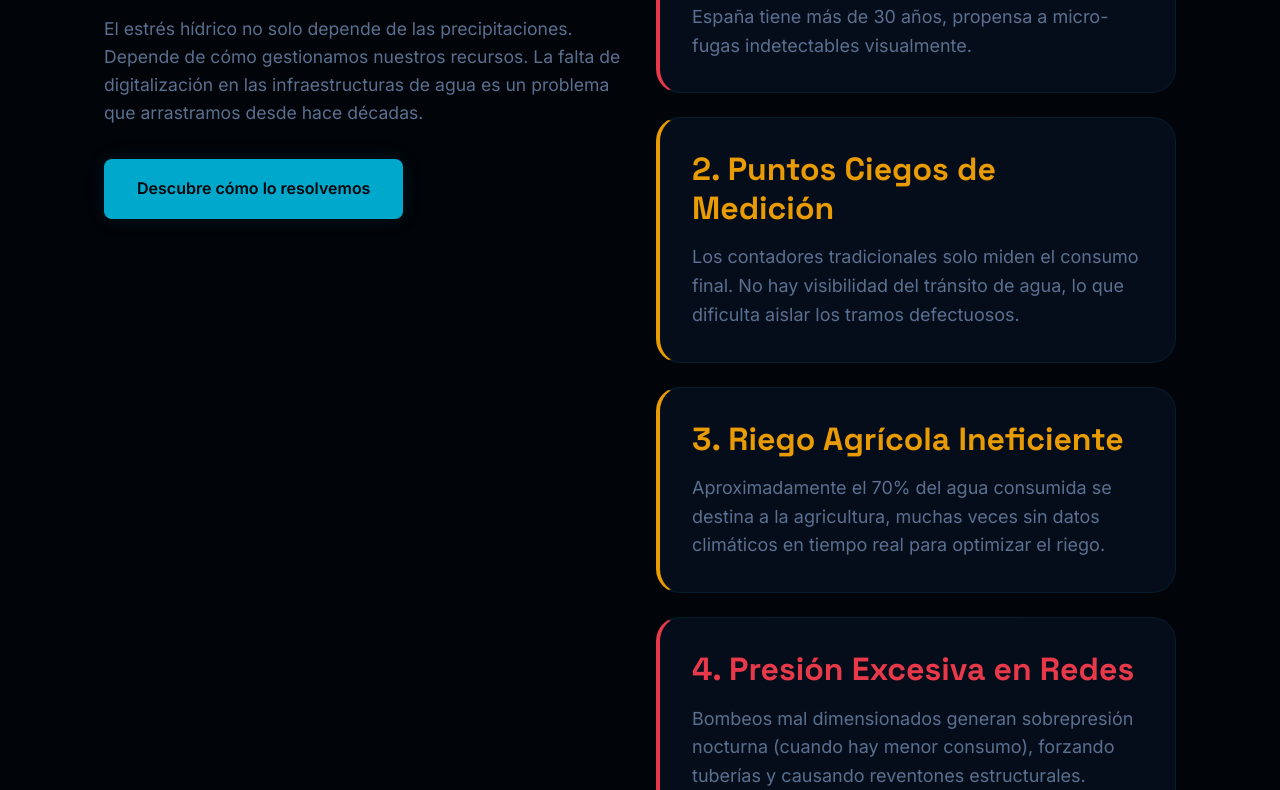
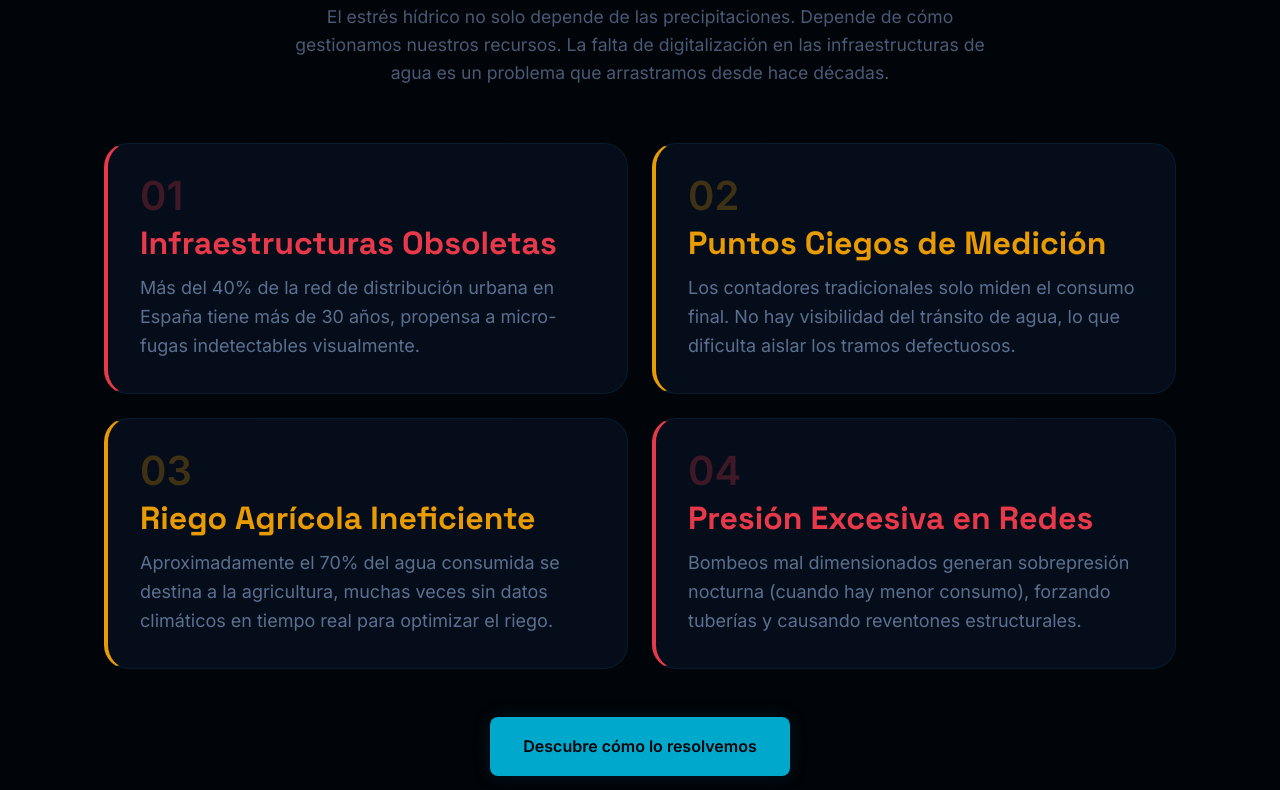
Before and after one commit to torneopadeluclesbautizo-alt/hackathon, a plain HTML site: page problema.html in a window 1280 px wide. Shown: the part 804-1594 px from the top of the page. Drawn offline with Linux system fonts and the light colour scheme.

Commit message:
Add files via upload

```diff
--- a/problema.html
+++ b/problema.html
@@ -43,36 +43,52 @@
   </section>
 
   <!-- CAUSAS -->
-  <section class="section">
-    <div class="container">
-      <div class="grid-2">
-        <div class="fade-up">
-          <h2 style="font-size: 2.5rem; margin-bottom: 2rem;">4 Causas principales de la pérdida de agua</h2>
-          <p style="font-size: 1.1rem; margin-bottom: 2rem;">El estrés hídrico no solo depende de las precipitaciones. Depende de cómo gestionamos nuestros recursos. La falta de digitalización en las infraestructuras de agua es un problema que arrastramos desde hace décadas.</p>
-          <a href="solucion.html" class="btn btn-primary">Descubre cómo lo resolvemos</a>
-        </div>
+  <!-- CAUSAS -->
+<section class="section">
+  <div class="container">
 
-        <div class="fade-up delay-100">
-          <div class="glass-card" style="margin-bottom: 1.5rem; border-left: 4px solid var(--danger);">
-            <h3 style="color: var(--danger)">1. Infraestructuras Obsoletas</h3>
-            <p style="margin: 0;">Más del 40% de la red de distribución urbana en España tiene más de 30 años, propensa a micro-fugas indetectables visualmente.</p>
-          </div>
-          <div class="glass-card" style="margin-bottom: 1.5rem; border-left: 4px solid var(--warning);">
-            <h3 style="color: var(--warning)">2. Puntos Ciegos de Medición</h3>
-            <p style="margin: 0;">Los contadores tradicionales solo miden el consumo final. No hay visibilidad del tránsito de agua, lo que dificulta aislar los tramos defectuosos.</p>
-          </div>
-          <div class="glass-card" style="margin-bottom: 1.5rem; border-left: 4px solid var(--warning);">
-            <h3 style="color: var(--warning)">3. Riego Agrícola Ineficiente</h3>
-            <p style="margin: 0;">Aproximadamente el 70% del agua consumida se destina a la agricultura, muchas veces sin datos climáticos en tiempo real para optimizar el riego.</p>
-          </div>
-          <div class="glass-card" style="border-left: 4px solid var(--danger);">
-            <h3 style="color: var(--danger)">4. Presión Excesiva en Redes</h3>
-            <p style="margin: 0;">Bombeos mal dimensionados generan sobrepresión nocturna (cuando hay menor consumo), forzando tuberías y causando reventones estructurales.</p>
-          </div>
-        </div>
+    <!-- Cabecera centrada a ancho completo -->
+    <div class="text-center fade-up" style="max-width: 720px; margin: 0 auto 3.5rem;">
+      <h2 style="font-size: 2.5rem; margin-bottom: 1.25rem;">4 Causas principales de la pérdida de agua</h2>
+      <p style="font-size: 1.1rem; opacity: .8;">El estrés hídrico no solo depende de las precipitaciones. Depende de cómo gestionamos nuestros recursos. La falta de digitalización en las infraestructuras de agua es un problema que arrastramos desde hace décadas.</p>
+    </div>
+
+    <!-- Grid 2×2 de tarjetas -->
+    <div style="display: grid; grid-template-columns: repeat(2, 1fr); gap: 1.5rem; margin-bottom: 3rem;">
+
+      <div class="glass-card fade-up" style="border-left: 4px solid var(--danger);">
+        <div style="font-size: 2.5rem; font-weight: 800; color: var(--danger); opacity: .25; line-height: 1; margin-bottom: .5rem;">01</div>
+        <h3 style="color: var(--danger); margin-bottom: .75rem;">Infraestructuras Obsoletas</h3>
+        <p style="margin: 0;">Más del 40% de la red de distribución urbana en España tiene más de 30 años, propensa a micro-fugas indetectables visualmente.</p>
       </div>
+
+      <div class="glass-card fade-up delay-100" style="border-left: 4px solid var(--warning);">
+        <div style="font-size: 2.5rem; font-weight: 800; color: var(--warning); opacity: .25; line-height: 1; margin-bottom: .5rem;">02</div>
+        <h3 style="color: var(--warning); margin-bottom: .75rem;">Puntos Ciegos de Medición</h3>
+        <p style="margin: 0;">Los contadores tradicionales solo miden el consumo final. No hay visibilidad del tránsito de agua, lo que dificulta aislar los tramos defectuosos.</p>
+      </div>
+
+      <div class="glass-card fade-up delay-200" style="border-left: 4px solid var(--warning);">
+        <div style="font-size: 2.5rem; font-weight: 800; color: var(--warning); opacity: .25; line-height: 1; margin-bottom: .5rem;">03</div>
+        <h3 style="color: var(--warning); margin-bottom: .75rem;">Riego Agrícola Ineficiente</h3>
+        <p style="margin: 0;">Aproximadamente el 70% del agua consumida se destina a la agricultura, muchas veces sin datos climáticos en tiempo real para optimizar el riego.</p>
+      </div>
+
+      <div class="glass-card fade-up delay-300" style="border-left: 4px solid var(--danger);">
+        <div style="font-size: 2.5rem; font-weight: 800; color: var(--danger); opacity: .25; line-height: 1; margin-bottom: .5rem;">04</div>
+        <h3 style="color: var(--danger); margin-bottom: .75rem;">Presión Excesiva en Redes</h3>
+        <p style="margin: 0;">Bombeos mal dimensionados generan sobrepresión nocturna (cuando hay menor consumo), forzando tuberías y causando reventones estructurales.</p>
+      </div>
+
     </div>
-  </section>
+
+    <!-- CTA centrado -->
+    <div class="text-center fade-up">
+      <a href="solucion.html" class="btn btn-primary">Descubre cómo lo resolvemos</a>
+    </div>
+
+  </div>
+</section>
 
   <!-- FOOTER (Simplificado para brevedad) -->
   <footer class="footer">
```
